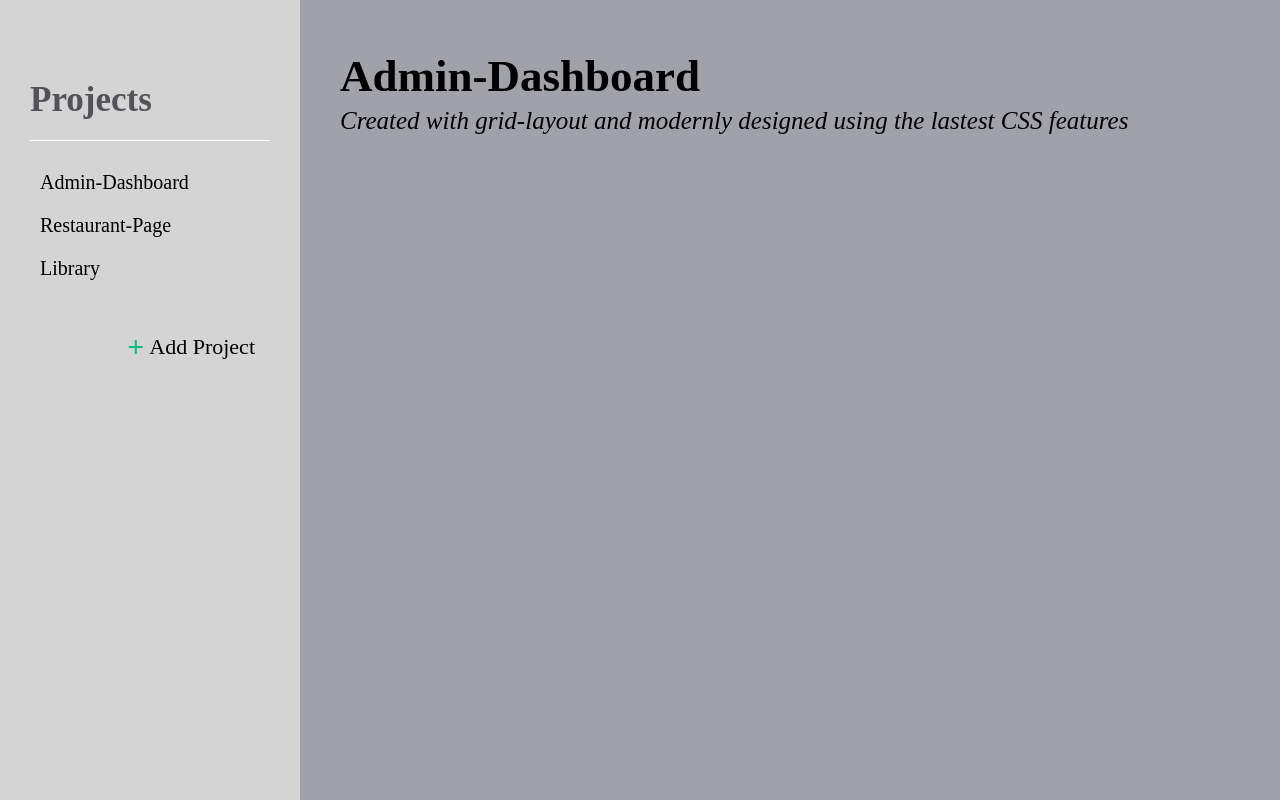
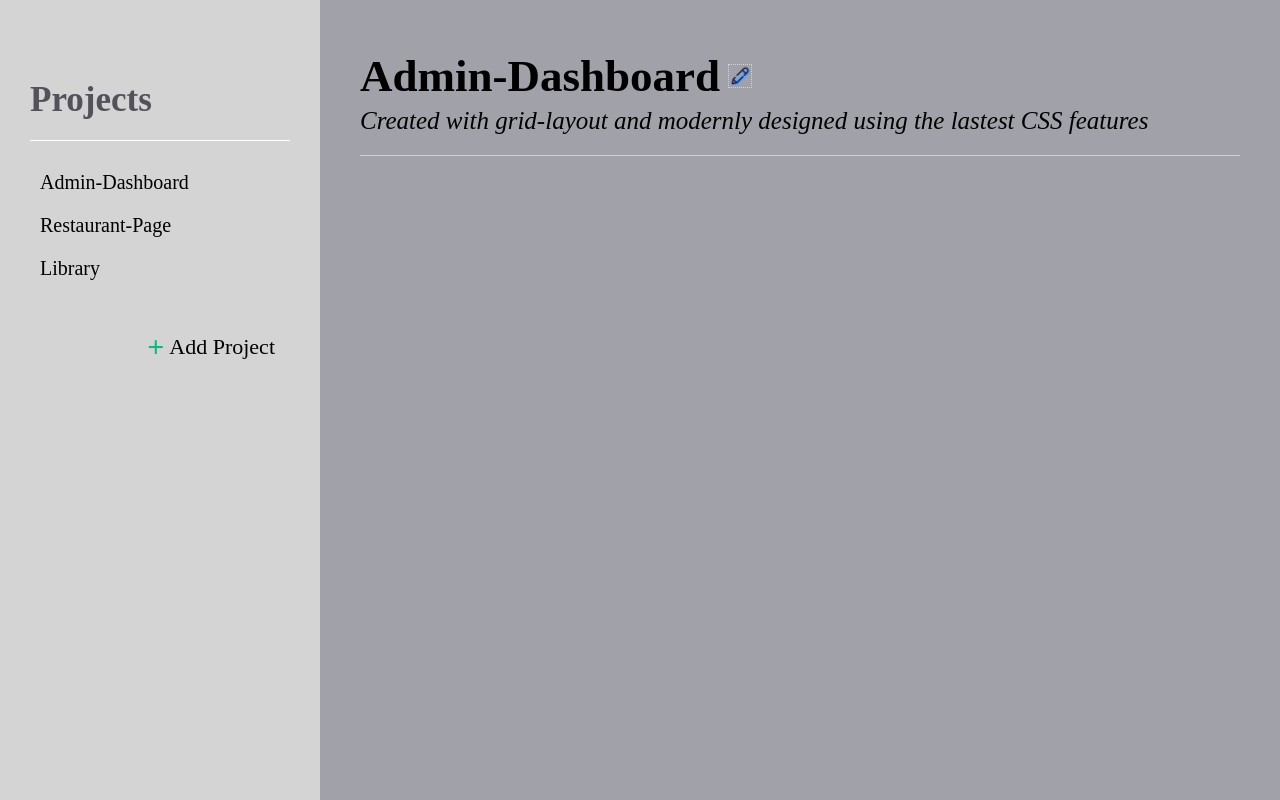
Before and after one commit to willard-wrt/todo-list, a website built with webpack: page dist/index.html in a window 1280 px wide. Built offline with nearby package versions, Linux system fonts and the light colour scheme.

Commit message:
Add an edit icon

```diff
--- a/src/style.css
+++ b/src/style.css
@@ -18,7 +18,7 @@ body {
   grid-row: 1 / 3;
   grid-auto-rows: max-content;
   display: grid;
-  width: 300px;
+  width: 320px;
   padding: 80px 30px;
   position: relative;
 }
@@ -33,6 +33,10 @@ body {
   margin-top: 20px;
   margin-bottom: 20px;
   background-color: white;
+}
+
+main .divider {
+  background-color: #cbd5e1;
 }
 
 #project-titles {
@@ -80,17 +84,28 @@ main {
   padding: 50px 40px;
 }
 
-#project-info {
- display: flex;
-}
-
 #main-name {
+display: flex;
+align-items: center;
 font-size: 45px;
 font-weight: bold;
 margin-bottom: 5px;
 }
 
+
 #main-desc {
 font-size: 25px;
 font-style: italic;
 }
+
+#title-edit {
+  background-image: url(/src/imgs/edit.png);
+  background-size: contain;
+  background-repeat: no-repeat;
+  background-position: center;
+  cursor: pointer;
+  border: 1px dotted #cbd5e1;
+  width: 24px;
+  height: 24px;
+  margin-left: 8px;
+}
```
Also changed, not shown: dist/index.html, src/imgs/edit.png (added).
